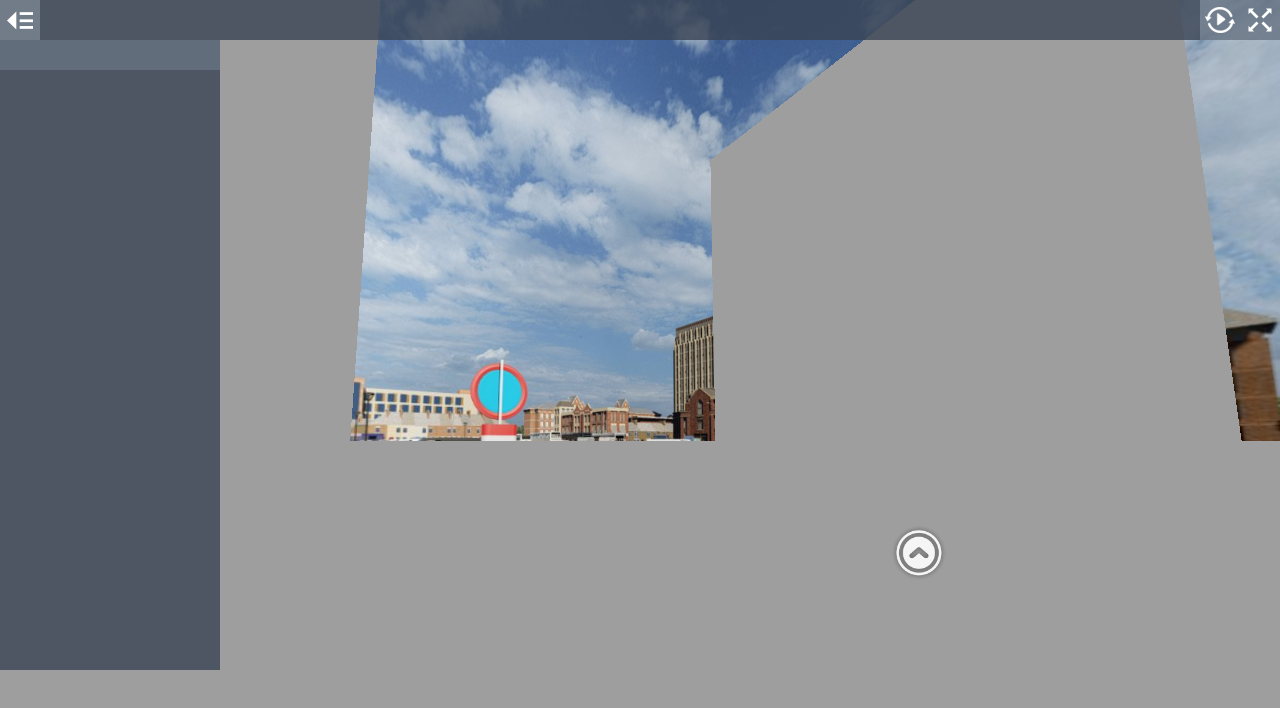
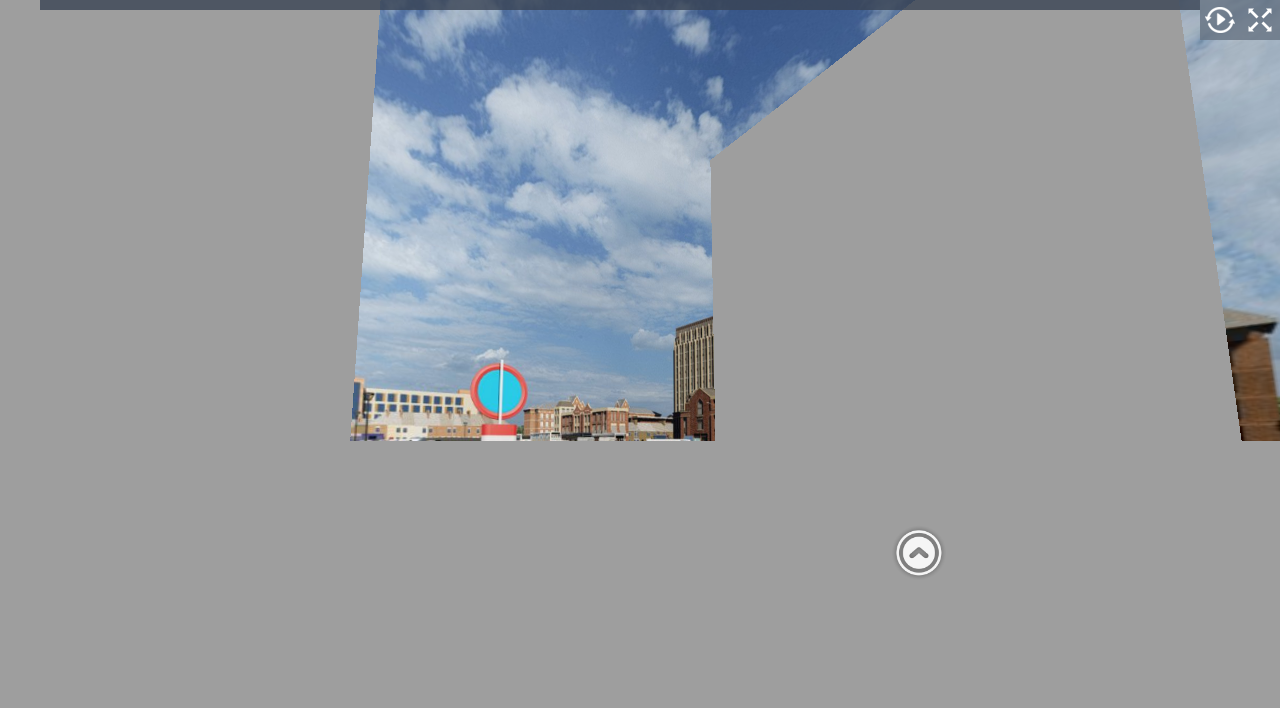
Before and after one commit to SimonLSC-SHF/S3-CPn, a plain HTML site: page index.html in a window 1280 px wide. Drawn offline with Linux system fonts and the light colour scheme; animation ran at ten frames a second.

Commit message:
Update style.css

```diff
--- a/style.css
+++ b/style.css
@@ -46,14 +46,14 @@ a, a:hover, a:active, a:visited {
   position: absolute;
   top: 0;
   left: 0;
-  right: 40px;
-  height: 40px;
+  right: 1px;
+  height: 1px;
   text-align: center;
 }
 
 .mobile #titleBar {
-  height: 50px;
-  right: 50px;
+  height: 1px;
+  right: 1px;
 }
 
 /* If there is a fullscreen button the title bar must make space for it */
@@ -200,139 +200,7 @@ body.fullscreen-enabled.mobile #autorotateToggle {
   display: none;
 }
 
-#sceneListToggle {
-  position: absolute;
-  top: 0;
-  left: 0;
-  width: 40px;
-  height: 40px;
-  padding: 5px;
-  background-color: rgb(103,115,131);
-  background-color: rgba(103,115,131,0.8);
-}
 
-.mobile #sceneListToggle {
-  width: 50px;
-  height: 50px;
-}
-
-#sceneListToggle .text {
-  position: absolute;
-  top: 5px;
-  left: 15px;
-  width: 100%;
-  line-height: 30px;
-}
-
-#sceneListToggle .icon {
-  position: absolute;
-  top: 5px;
-  right: 5px;
-  width: 30px;
-  height: 30px;
-}
-
-.mobile #sceneListToggle .icon {
-  top: 10px;
-  right: 10px;
-}
-
-#sceneListToggle .icon.on {
-  display: none;
-}
-
-#sceneListToggle .icon.off {
-  display: block;
-}
-
-#sceneListToggle.enabled .icon.on {
-  display: block;
-}
-
-#sceneListToggle.enabled .icon.off {
-  display: none;
-}
-
-#sceneList {
-  position: absolute;
-  top: 0;
-  left: -220px;
-  padding-top: 40px;
-  width: 220px;
-  max-height: 100%;
-  overflow-x: hidden;
-  overflow-y: auto;
-  margin-left: 0;
-  -webkit-transition: margin-left 0.5s ease-in-out;
-  transition: margin-left 0.5s ease-in-out;
-}
-
-.mobile #sceneList {
-  padding-top: 50px;
-}
-
-#sceneList .scenes {
-  width: 100%;
-  background-color: rgb(58,68,84);
-  background-color: rgba(58,68,84,0.8);
-}
-
-.mobile #sceneList {
-  width: 100%;
-  height: 100%;
-  left: -100%;
-}
-
-.mobile #sceneList.enabled {
-  margin-left: 100%;
-}
-
-.mobile #sceneList .scenes {
-  height: 100%;
-}
-
-#sceneList.enabled {
-  margin-left: 220px;
-}
-
-#sceneList .scene {
-  display: block;
-  width: 100%;
-  height: 30px;
-}
-
-.mobile #sceneList .scene {
-  height: 40px;
-}
-
-#sceneList .scene .text {
-  width: 100%;
-  height: 100%;
-  padding: 0 15px;
-  line-height: 30px;
-  overflow: hidden;
-  text-overflow: ellipsis;
-  white-space: nowrap;
-}
-
-.mobile #sceneList .scene .text {
-  line-height: 40px;
-}
-
-.no-touch #sceneList .scene:hover {
-  background-color: rgb(103,115,131);
-  background-color: rgba(103,115,131,0.8);
-}
-
-#sceneList .scene.current {
-  background-color: rgb(103,115,131);
-  background-color: rgba(103,115,131,0.8);
-}
-
-/* Hide scene list when only a single scene exists */
-body.single-scene #sceneList, body.single-scene #sceneListToggle {
-  display: none;
-}
 
 /* Link hotspot */
 
```
